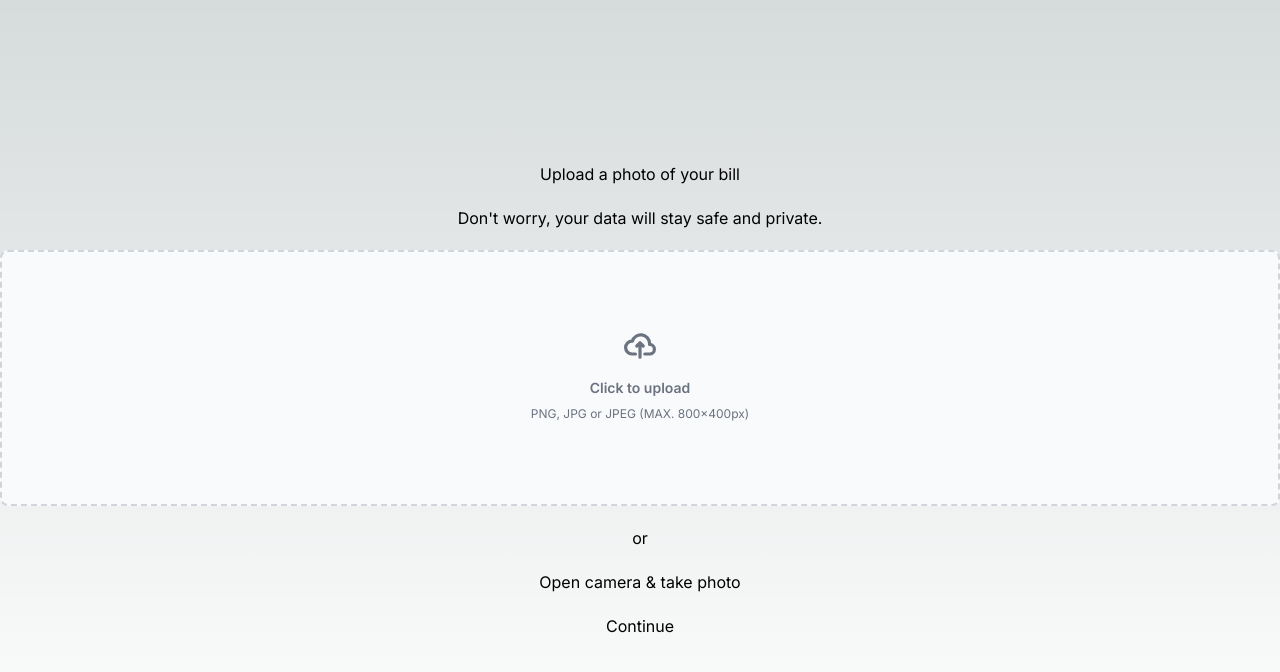
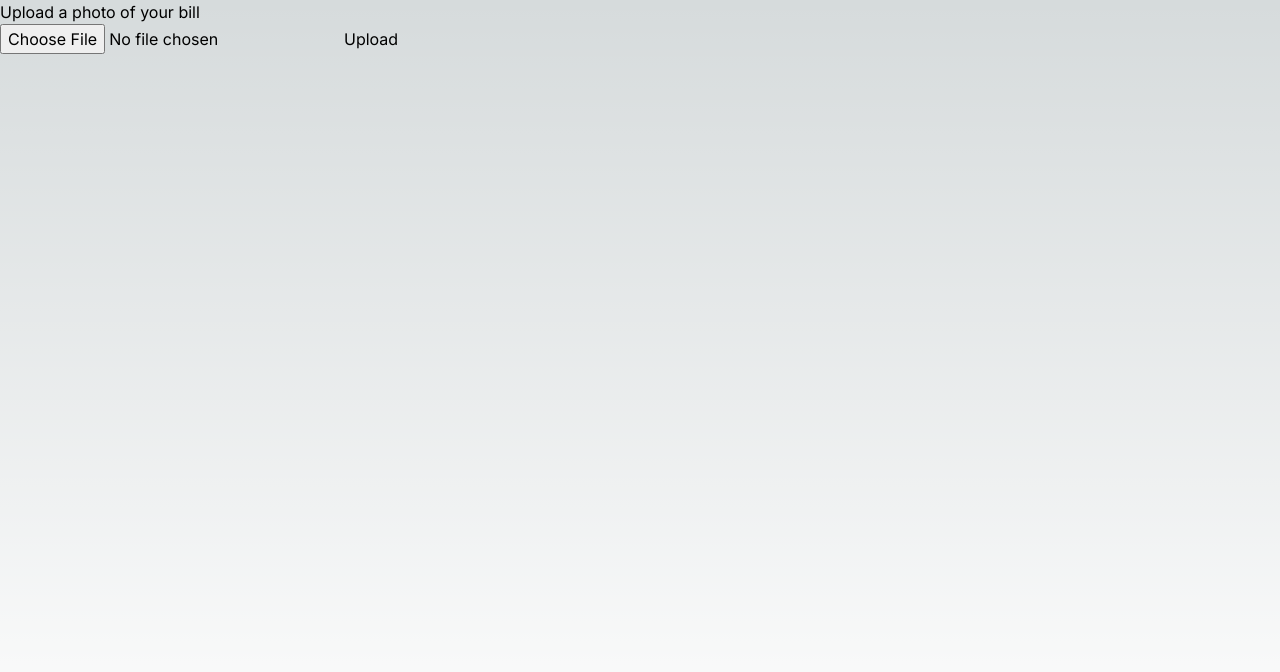
Before and after one commit to MihlaliMgwebi/nextjs-flask, a Next.js app: page /scan-bill in a window 1280 px wide. Shown: the top 672 px of the page. Built offline with nearby package versions, Linux system fonts and the light colour scheme.

Commit message:
feat: :sparkles: render receipt

```diff
--- a/src/app/scan-bill/page.tsx
+++ b/src/app/scan-bill/page.tsx
@@ -1,9 +1,10 @@
 "use client";
 
-import { useRef } from "react";
+import { useRef, useState } from "react";
 
 export default function UploadForm() {
   const fileInput = useRef<HTMLInputElement>(null);
+  const [receipt, setReceipt] = useState<any>(null);
 
   async function uploadFile(
     evt: React.MouseEvent<HTMLButtonElement, MouseEvent>
@@ -17,13 +18,14 @@ export default function UploadForm() {
       return; // Exit if no file is selected
     }
 
-    // Prepare query parameters
-    const params = new URLSearchParams();
-    params.append("image", file.name); // Send the filename as a query parameter
+    // Create a FormData object to send the file
+    const formData = new FormData();
+    formData.append("file", file);
 
-    // Use GET request with query parameters
-    const response = await fetch(`/api/processbill?${params.toString()}`, {
-      method: "GET",
+    // Use POST request to send the file
+    const response = await fetch(`/api/processbill`, {
+      method: "POST",
+      body: formData,
     });
 
     if (!response.ok) {
@@ -32,60 +34,35 @@ export default function UploadForm() {
     }
 
     const result = await response.json();
-    console.log(result); // Handle the result as needed
+    setReceipt(result); // Handle the result as needed
   }
 
   return (
-    <>
-      <form className='flex flex-col gap-5 items-center justify-center w-full h-full'>
+    <div>
       <h1>Upload a photo of your bill</h1>
-        <span>Don't worry, your data will stay safe and private.</span>
-        <label className='flex flex-col items-center justify-center w-full h-64 border-2 border-gray-300 border-dashed rounded-lg cursor-pointer bg-gray-50 dark:hover:bg-gray-800 dark:bg-gray-700 hover:bg-gray-100 dark:border-gray-600 dark:hover:border-gray-500 dark:hover:bg-gray-600'>
-          <div className='flex flex-col items-center justify-center pt-5 pb-6'>
-            <svg
-              className='w-8 h-8 mb-4 text-gray-500 dark:text-gray-400'
-              aria-hidden='true'
-              xmlns='http://www.w3.org/2000/svg'
-              fill='none'
-              viewBox='0 0 20 16'>
-              <path
-                stroke='currentColor'
-                strokeLinecap='round'
-                strokeLinejoin='round'
-                strokeWidth='2'
-                d='M13 13h3a3 3 0 0 0 0-6h-.025A5.56 5.56 0 0 0 16 6.5 5.5 5.5 0 0 0 5.207 5.021C5.137 5.017 5.071 5 5 5a4 4 0 0 0 0 8h2.167M10 15V6m0 0L8 8m2-2 2 2'
-              />
-            </svg>
-            <p className='mb-2 text-sm text-gray-500 dark:text-gray-400'>
-              <span className='font-semibold'>Click to upload</span>
-            </p>
-            <p className='text-xs text-gray-500 dark:text-gray-400'>
-              PNG, JPG or JPEG (MAX. 800x400px)
-            </p>
-          </div>
-
       <input
-            id='dropzone-file'
         type='file'
         accept='image/*'
-            capture='environment'
         ref={fileInput}
-            className='hidden'
       />
-        </label>
-        <span>or</span>
-        <button
-          type='button'
-          onClick={() => fileInput.current?.click()}>
-          Open camera & take photo
-        </button>
+      <button onClick={uploadFile}>Upload</button>
 
-        <button
-          type='submit'
-          onClick={uploadFile}>
-          Continue
-        </button>
-      </form>
-    </>
+      {receipt && (
+        <div>
+          <h2>Receipt</h2>
+          <ul>
+            {receipt.items.map((item: any, index: number) => (
+              <li key={index}>
+                {item.quantity} x {item.item} - ${item.price.toFixed(2)}
+              </li>
+            ))}
+          </ul>
+          <p>Subtotal: ${receipt.subtotal?.toFixed(2)}</p>
+          <p>Tax: ${receipt.tax?.toFixed(2)}</p>
+          <p>Total: ${receipt.total?.toFixed(2)}</p>
+          <p>Tip: ${receipt.tip?.toFixed(2)}</p>
+        </div>
+      )}
+    </div>
   );
 }
```
Also changed, not shown: 1 other file (tests, documents, lock files or other folders). Lines whose indentation alone changed are shown as unchanged.
